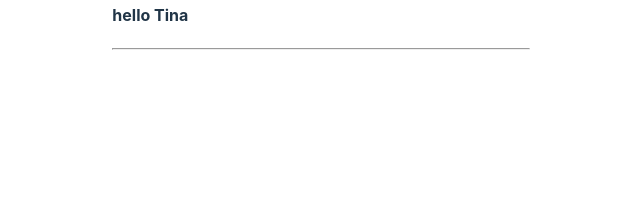
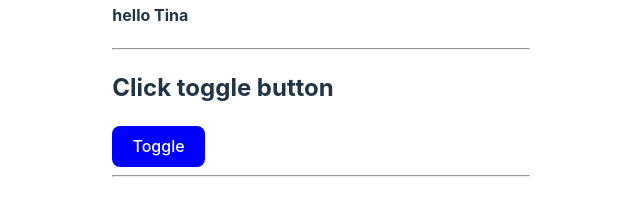
Before and after one commit to Sisi-tech/course-vite-react, a React (Vite) app: page / in a window 1280 px wide. Shown: the part 2087-2301 px from the top of the page, without its empty margins (319-959 px from the left). Before the commit the page ends 2177 px from the top, so only its background shows below. Built offline with nearby package versions, Linux system fonts and the light colour scheme; no server answers.

Commit message:
add toggleBtn.jsx

```diff
--- a/src/main.jsx
+++ b/src/main.jsx
@@ -9,6 +9,7 @@ import UseCurrentState from './useCurrentState.jsx'
 import FetchData from './fetch-data.jsx'
 import MultipleReturns from './multiple-returns.jsx'
 import ShortCircuitOverview from './truthyFalsy.jsx'
+import ToggleBtn from './toggleBtn.jsx'
 
 
 ReactDOM.createRoot(document.getElementById('root')).render(
@@ -29,5 +30,7 @@ ReactDOM.createRoot(document.getElementById('root')).render(
     <hr />
     <ShortCircuitOverview />
     <hr />
+    < ToggleBtn />
+    <hr />
   </React.StrictMode>,
 )
--- /dev/null
+++ b/src/toggleBtn.jsx
@@ -0,0 +1,27 @@
+import { useState } from 'react';
+
+const ToggleBtn = () => {
+    const [showAlert, setShowAlert] = useState(false);
+
+    return (
+        <div>
+            <h2>Click toggle button</h2>
+            <button
+            className='btn'
+            onClick={() => setShowAlert(!showAlert)}>
+            Toggle
+            </button>
+            {showAlert && <Alert />}
+        </div>
+    )
+}
+
+const Alert = () => {
+    return (
+        <div>
+            <h2>Hello World</h2>
+        </div>
+    );
+}
+
+export default ToggleBtn;
```
